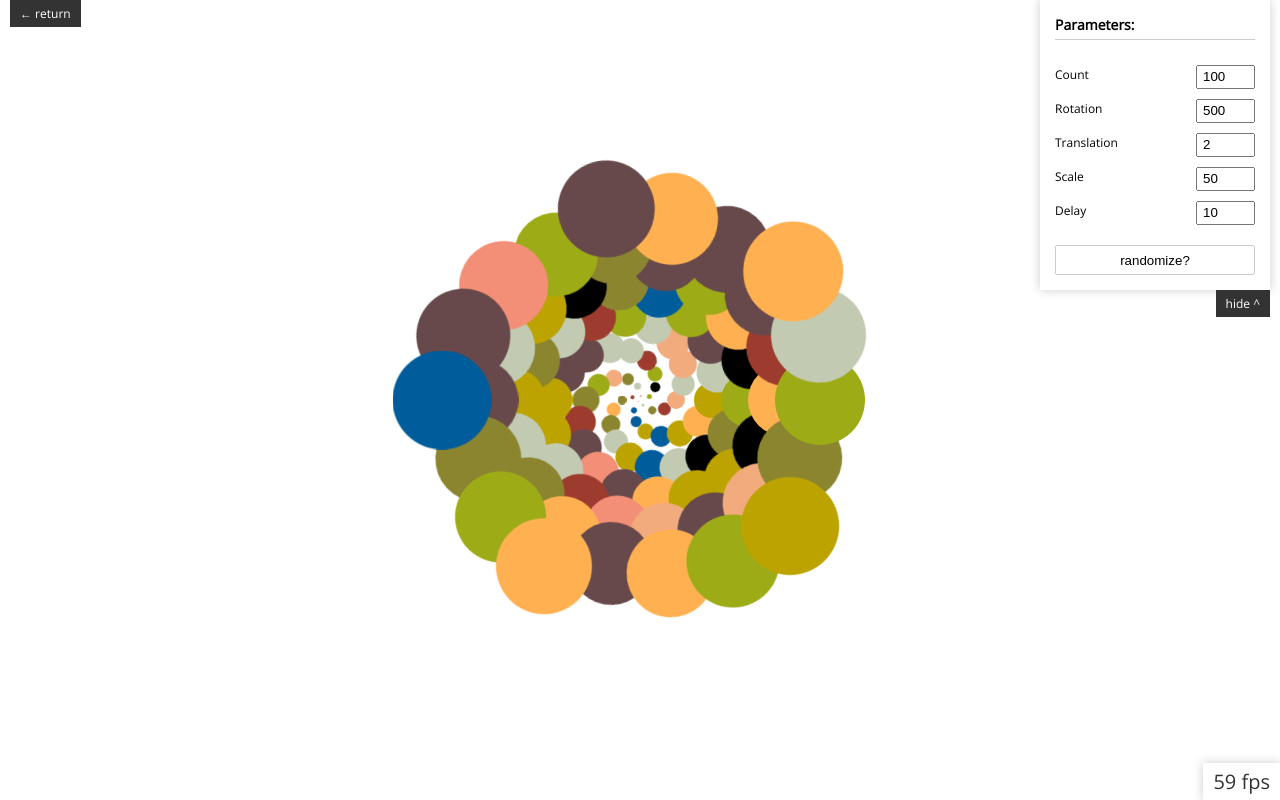
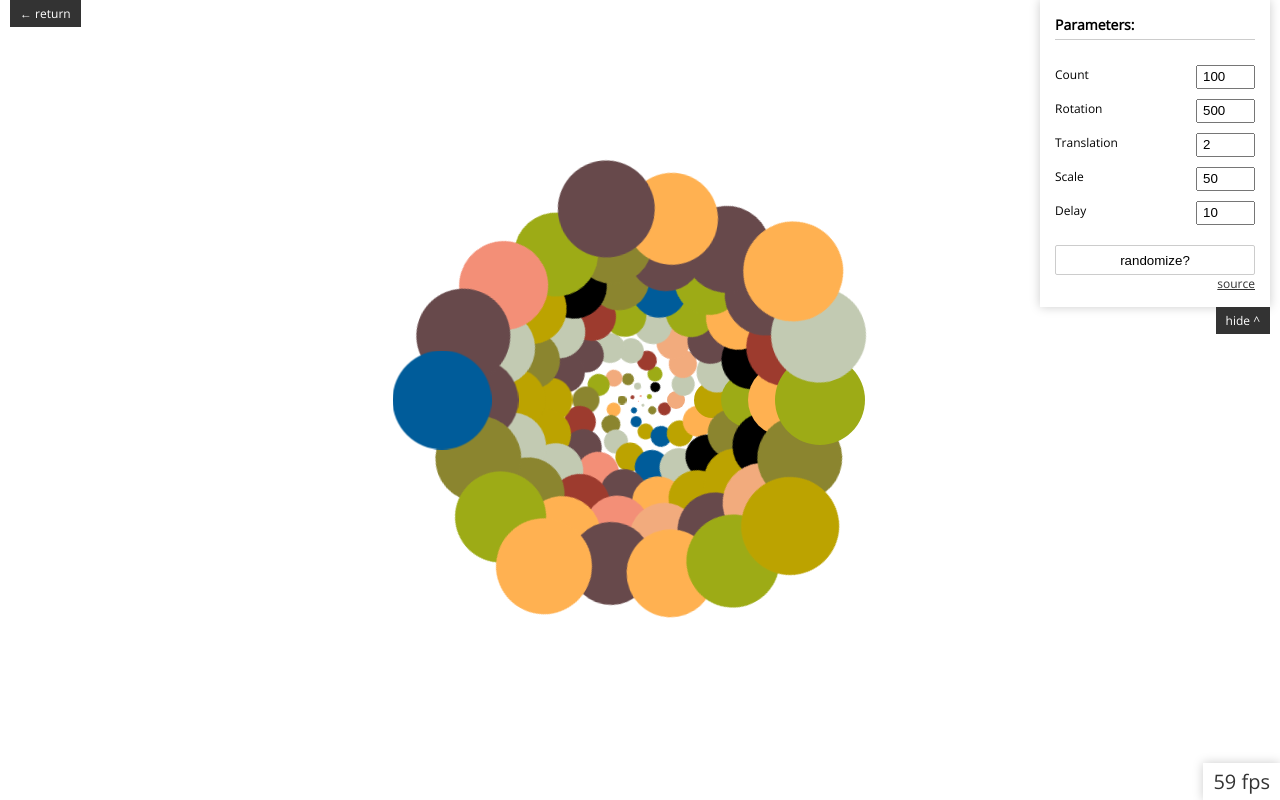
Before and after one commit to dazzatron/joedarrington, a website: page code-samples/spiral.html in a window 1280 px wide. Drawn offline with nearby package versions, Linux system fonts and the light colour scheme.

Commit message:
spiral updates

```diff
--- a/code-samples/spiral.html
+++ b/code-samples/spiral.html
@@ -39,7 +39,11 @@
 
         </form>
 
+        <a target="_blank" class="source" href="https://github.com/jmditsolutions/joedarrington/blob/master/js/spiral.js">source</a>
+
         <a href="#" class="tool-box-hide"></a>
+
+
 
         <div ng-show="!spiralForm.$valid"
              class="tool-box-error">
--- a/css/spiral.css
+++ b/css/spiral.css
@@ -191,3 +191,10 @@ button:hover {
     color:#f00;
     transition:all 200ms;
 }
+
+.source {
+
+    float:right;
+    color:#333;
+
+}
--- a/js/spiral.js
+++ b/js/spiral.js
@@ -7,7 +7,6 @@ angular.module('jmd.controllers', []).
     controller('jmdSpiralCtrl', ['$scope', 'localStorageService',
         function ($scope, localStorageService) {
 
-    // fixed
     var mouseX = $(window).width() / 2;
     var mouseY = $(window).height() / 2;
     var $html = $('html');
@@ -33,6 +32,7 @@ angular.module('jmd.controllers', []).
         ];
     }
 
+    // from: http://static.guim.co.uk/sys-images/Arts/Arts_/Pictures/2012/1/13/1326458117290/Addictive---detail-of-Dam-007.jpg
     var colours = ['#fad8b2', '#67494b',
         '#9d3b2e', '#005c9a', '#f2ab7d',
         '#ffb151', '#8b852f', '#9dab16',
```
